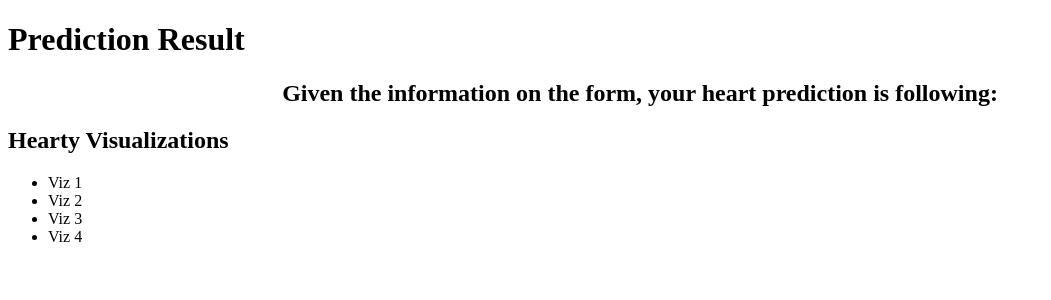
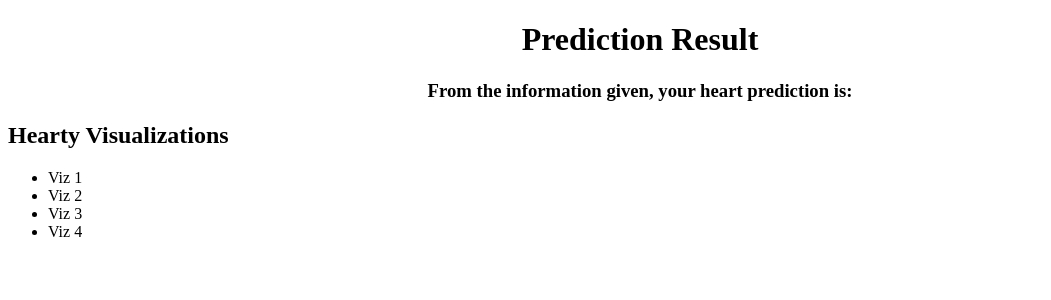
Before and after one commit to bill-leang/project4_group3_health_ml, a Flask app: template templates/predict.html in a window 1280 px wide. Shown: the top 300 px of the page, without its empty margins (0-1051 px from the left). Run offline with Flask 3, Linux system fonts and the light colour scheme; the template is opened without the code that fills it, so the values that code supplies are empty.

Commit message:
center align predict page

```diff
--- a/app.py
+++ b/app.py
@@ -47,7 +47,7 @@ def prediction():
 
 # load the model from pkl and make prediction
 def predict(df ):
-  with open('model_noScale.pkl', 'rb') as f:
+  with open('./model_noScale.pkl', 'rb') as f:
     rf = pickle.load(f)
 
   return rf.predict(df)
--- a/templates/predict.html
+++ b/templates/predict.html
@@ -8,16 +8,18 @@
     <div class="testbox1">
       <form action="/prediction" method="POST" target="_blank">
         <div class="banner">
-          <h1>Prediction Result</h1>
+          <h1 style="text-align: center;">Prediction Result</h1>
         </div>
-        <h2 style="text-align: center;"> Given the information on the form, your heart prediction is following: </h2>
+        <h3 style="text-align: center;"> From the information given, your heart prediction is: </h3>
 
         <div class="prediction_res">
           <div class="thumbnail">
             <!-- This part only shows if prediction is 0 -->
             {% if prediction [0]== 0 %}
-            <h3>Healthy</h3>
-            <img src="static/images/happy_heart.png" class="emoji" />
+            <h2 style="text-align: center;">Healthy</h2>
+            <div style="text-align: center;">
+              <img  src="static/images/happy_heart.png" class="emoji" />
+            </div>
             <div class = "recomendations">
               <h2 style="text-align: center;" class= "recom">You Are Doing Great!</h2>
               <h2 style="text-align: center;" class= "recom">Keep Up!</h2>
@@ -27,8 +29,10 @@
           <div class="thumbnail">
             <!-- This part only shows if prediction is 1 -->
             {% if prediction[0] == 1 %}
-            <h3>Unhealthy</h3>
-            <img src="static/images/sad_heart.png" class="emoji" />
+            <h2 style="text-align: center;">Unhealthy</h2>
+            <div style="text-align: center;">
+              <img src="static/images/sad_heart.png" class="emoji" />
+            </div>
             <div class = "recomendations">
                 <h2 style="text-align: center;" class= "recom">You Are Doing Not so good!</h2>
                 <h2 style="text-align: center;" class= "recom">Take care of your heart!</h2>
```
